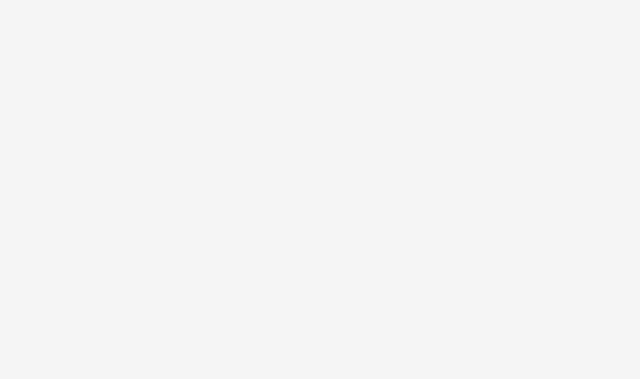
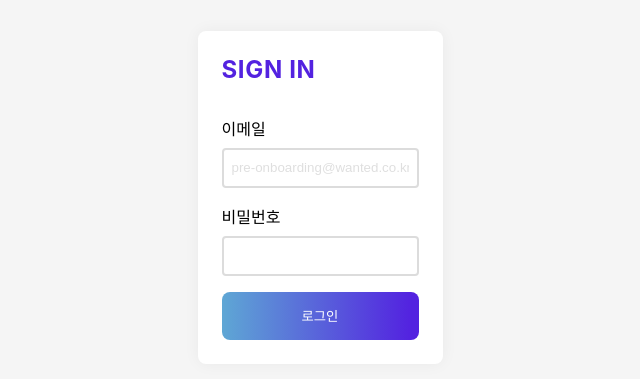
Before and after one commit to rockbell89/wanted-pre-onboarding-frontend, a React (Create React App) app: page /signin in a window 1280 px wide. Shown: the part 203-582 px from the top of the page, without its empty margins (320-960 px from the left). Built offline with nearby package versions, Linux system fonts and the light colour scheme.

Commit message:
feat: 입력폼, 버튼 컴포넌트 작업

```diff
--- /dev/null
+++ b/src/components/UI/Button/Button.module.scss
@@ -0,0 +1,10 @@
+.button {
+	display: block;
+	width: 100%;
+	height: 3rem;
+	border: 0;
+	border-radius: 0.5rem;
+	background-color: #5322e0;
+	background: linear-gradient(270deg, #5322e0 3.82%, #5fafd4 105.73%);
+	color: #fff;
+}
--- /dev/null
+++ b/src/components/UI/Button/Button.tsx
@@ -0,0 +1,21 @@
+import { BaseComponentProps } from '../../../types';
+import styles from './Button.module.scss';
+
+interface ButtonProps extends BaseComponentProps {
+	type: 'button' | 'submit';
+}
+
+const Button = ({ type, children, className, ...resProps }: ButtonProps) => {
+	return (
+		<button
+			type={type}
+			{...resProps}
+			className={`${styles.button} ${className}`}
+			{...resProps}
+		>
+			{children}
+		</button>
+	);
+};
+
+export default Button;
--- /dev/null
+++ b/src/components/UI/Button/ButtonWrapper.module.scss
@@ -0,0 +1,3 @@
+.button_wrapper {
+	margin-top: 1rem;
+}
--- /dev/null
+++ b/src/components/UI/Button/ButtonWrapper.tsx
@@ -0,0 +1,8 @@
+import { BaseComponentProps } from '../../../types';
+import styles from './ButtonWrapper.module.scss';
+
+const ButtonWrapper = ({ children }: BaseComponentProps) => {
+	return <div className={styles.button_wrapper}>{children}</div>;
+};
+
+export default ButtonWrapper;
--- /dev/null
+++ b/src/components/UI/Form/FormWrapper.module.scss
@@ -0,0 +1,18 @@
+.form_wrapper {
+	display: block;
+	padding: 1.5rem;
+	max-width: 24rem;
+	width: 100%;
+	margin: 0 auto;
+	background-color: #fff;
+	border-radius: 0.5rem;
+	box-shadow: 0 0 1rem rgba($color: #000000, $alpha: 0.05);
+}
+
+.form_title {
+	font-size: 1.5rem;
+	margin-bottom: 2rem;
+	color: #5322e0;
+	text-transform: uppercase;
+	letter-spacing: 0.04rem;
+}
--- /dev/null
+++ b/src/components/UI/Form/FormWrapper.tsx
@@ -0,0 +1,17 @@
+import { BaseComponentProps } from '../../../types';
+import styles from './FormWrapper.module.scss';
+
+interface FormWrapperProps extends BaseComponentProps {
+	title?: string;
+}
+
+const FormWrapper = ({ title, children }: FormWrapperProps) => {
+	return (
+		<div className={styles.form_wrapper}>
+			<h1 className={styles.form_title}>{title}</h1>
+			{children}
+		</div>
+	);
+};
+
+export default FormWrapper;
--- /dev/null
+++ b/src/components/UI/Form/InputField.module.scss
@@ -0,0 +1,24 @@
+.input_field {
+	display: block;
+	+ .input_field {
+		margin-top: 1rem;
+	}
+
+	label {
+		display: block;
+		margin-bottom: 0.5rem;
+	}
+
+	input[type='text'],
+	input[type='email'],
+	input[type='password'] {
+		width: 100%;
+		border: 2px solid #dcdcdc;
+		border-radius: 0.25rem;
+		padding: 0.25rem 0.5rem;
+		height: 2.5rem;
+		&::placeholder {
+			color: #dfdfdf;
+		}
+	}
+}
--- /dev/null
+++ b/src/components/UI/Form/InputField.tsx
@@ -0,0 +1,26 @@
+import { BaseComponentProps } from '../../../types';
+import styles from './InputField.module.scss';
+
+interface InputFieldPrpos extends BaseComponentProps {
+	type: string;
+	label: string;
+	name: string;
+	placeholder?: string;
+}
+
+const InputField = ({
+	type,
+	label,
+	name,
+	placeholder,
+	...restProps
+}: InputFieldPrpos) => {
+	return (
+		<div className={styles.input_field}>
+			<label htmlFor={name}>{label}</label>
+			<input type={type} id={name} {...restProps} placeholder={placeholder} />
+		</div>
+	);
+};
+
+export default InputField;
--- a/src/pages/SignIn/index.tsx
+++ b/src/pages/SignIn/index.tsx
@@ -1,5 +1,37 @@
+import React from 'react';
+import InputField from '../../components/UI/Form/InputField';
+import Button from '../../components/UI/Button/Button';
+import FormWrapper from '../../components/UI/Form/FormWrapper';
+import ButtonWrapper from '../../components/UI/Button/ButtonWrapper';
+
 const SignIn = () => {
-	return <div></div>;
+	const handleSignIn = (event: React.FormEvent<HTMLFormElement>) => {
+		event.preventDefault();
+	};
+
+	return (
+		<div>
+			<FormWrapper title="Sign In">
+				<form
+					className="form"
+					onSubmit={(event: React.FormEvent<HTMLFormElement>) =>
+						handleSignIn(event)
+					}
+				>
+					<InputField
+						type="text"
+						name="email"
+						label="이메일"
+						placeholder="pre-onboarding@wanted.co.kr"
+					/>
+					<InputField type="password" name="password" label="비밀번호" />
+					<ButtonWrapper>
+						<Button type="button">로그인</Button>
+					</ButtonWrapper>
+				</form>
+			</FormWrapper>
+		</div>
+	);
 };
 
 export default SignIn;
--- a/src/pages/SignUp/index.tsx
+++ b/src/pages/SignUp/index.tsx
@@ -1,5 +1,35 @@
+import React from 'react';
+import InputField from '../../components/UI/Form/InputField';
+import Button from '../../components/UI/Button/Button';
+import FormWrapper from '../../components/UI/Form/FormWrapper';
+import ButtonWrapper from '../../components/UI/Button/ButtonWrapper';
+
 const SignUp = () => {
-	return <div></div>;
+	const handleSignUp = (event: React.FormEvent<HTMLFormElement>) => {
+		event.preventDefault();
+	};
+
+	return (
+		<FormWrapper title="Sign Up">
+			<form
+				className="form"
+				onSubmit={(event: React.FormEvent<HTMLFormElement>) =>
+					handleSignUp(event)
+				}
+			>
+				<InputField
+					type="text"
+					name="email"
+					label="이메일"
+					placeholder="pre-onboarding@wanted.co.kr"
+				/>
+				<InputField type="password" name="password" label="비밀번호" />
+				<ButtonWrapper>
+					<Button type="button">회원가입</Button>
+				</ButtonWrapper>
+			</form>
+		</FormWrapper>
+	);
 };
 
 export default SignUp;
--- /dev/null
+++ b/src/types/index.ts
@@ -0,0 +1 @@
+export * from './base-component';
```
Also changed, not shown: src/types/base-component.ts (added, +7 -0 lines).
